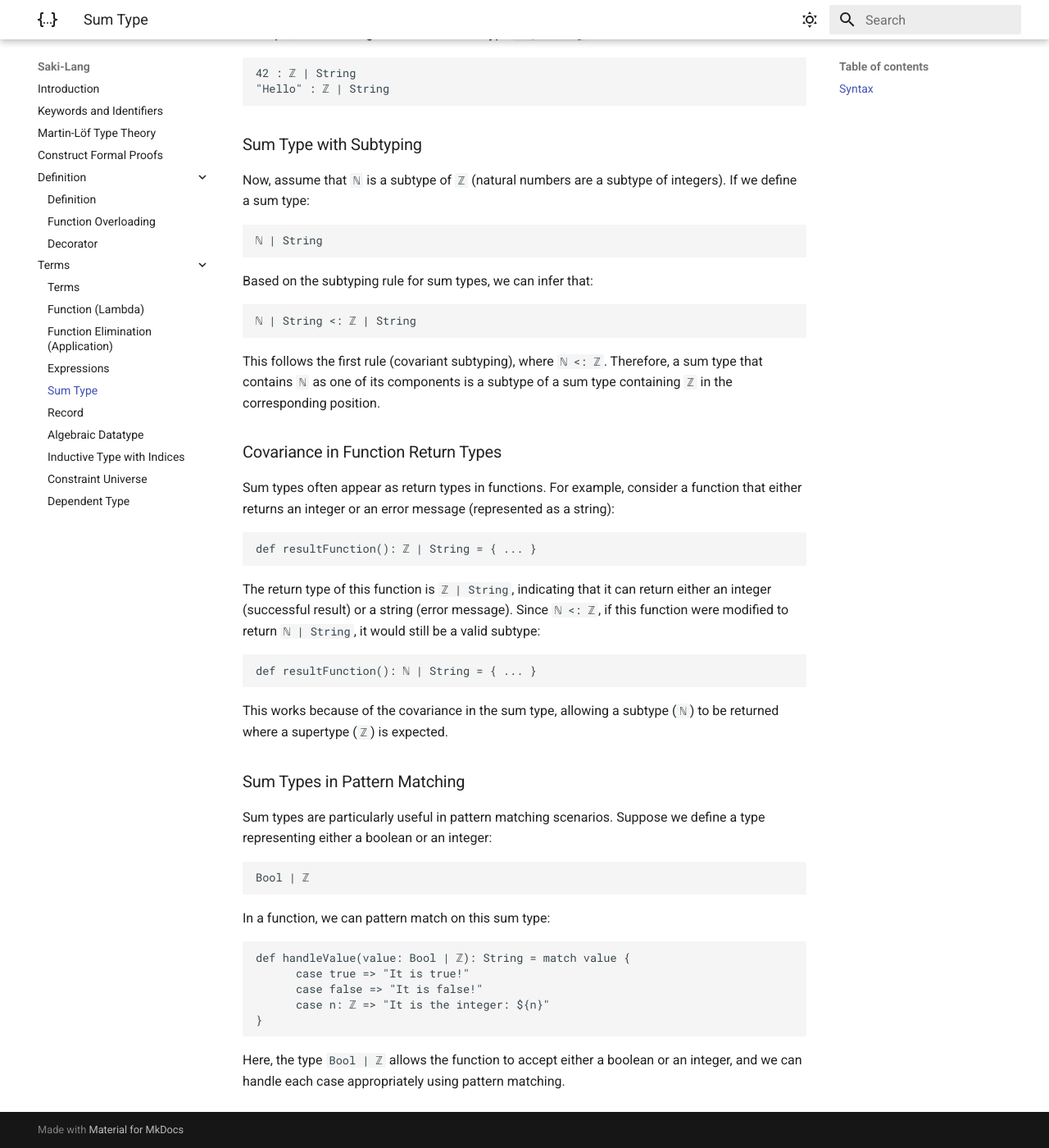
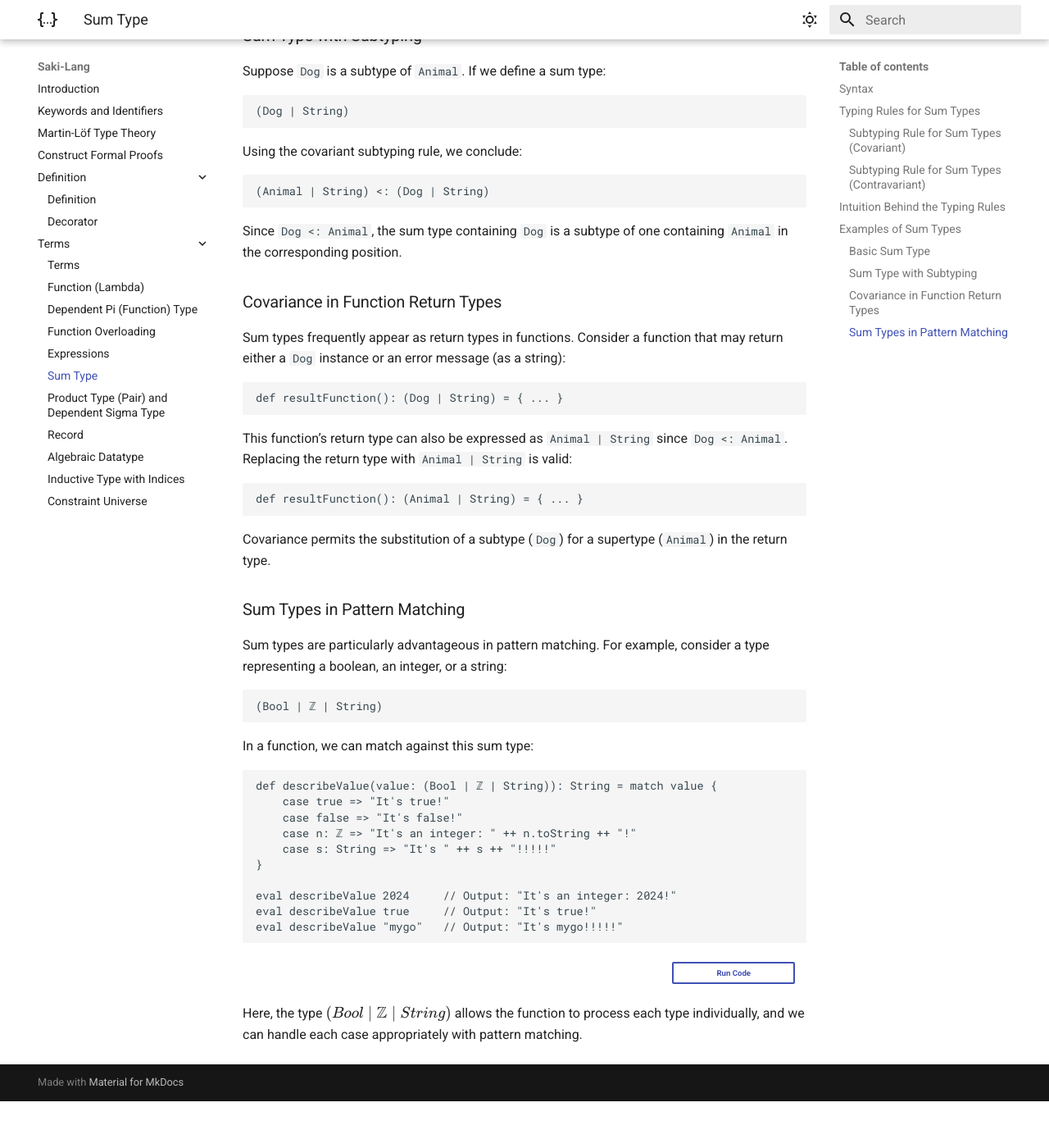
Before and after one commit to saki-lang/saki-lang.github.io, an MkDocs documentation site: the page built from docs/Terms/05-sum.md, in a window 1280 px wide and 1400 px high, scrolled down 2133 px. Shown: the whole window at 82% size. Built offline with MkDocs 1.6.1 and Material for MkDocs 9.7.7, drawn with Linux system fonts in a browser that asks for light colours; after the commit the page ends 3476 px from its top, so only the background shows below that; some of the changed text lies outside the part shown.

Commit message:
feat(core): add union type (sum type)

````diff
--- a/docs/Definition/01-overloading.md
+++ /dev/null
@@ -1,101 +0,0 @@
-# Function Overloading
-
-In **Saki**, function overloading is introduced by leveraging a new type construct called the **superposition type** ($A \oplus B$), which allows a single function to operate over multiple input types, providing different behaviors based on the types of arguments passed to the function. This generalizes traditional function overloading, often found in programming languages, into the type-theoretic framework of **Martin-Löf Type Theory (MLTT)**. The superposition type formalizes this behavior, ensuring that function overloading is type-safe and rigorous, enabling polymorphism at the type level.
-
-## Superposition Types
-
-The **superposition type** $A \oplus B$ encapsulates the ability of a function to accept multiple types as input and return different types depending on the context of the application. Unlike a **sum type** ($A \sqcup B$), which restricts a term to belong to either $A$ or $B$, the superposition type dynamically resolves the term’s type based on the argument passed, making it applicable multiple times for different types.
-
-For example, if a function can handle both integer and string types, its type would be expressed as $Int \oplus String$, meaning that the function can accept either type, and the appropriate behavior will be applied based on the argument.
-
-### Typing Rules for Superposition Types
-
-The rules for superposition types enable the safe typing and application of overloaded functions in the type system. These rules are as follows:
-
-1. **Term Typing for Superposition Types**:
-
-$$
-\frac{\Gamma \vdash t: A \quad \Delta \vdash t: B}{\Gamma, \Delta \vdash t: A \oplus B}
-$$
-
-If a term $t$ can be typed as both $A$ in context $\Gamma$ and $B$ in context $\Delta$, then $t$ can be assigned the superposition type $A \oplus B$ in the combined context $\Gamma, \Delta$. This allows the function to behave polymorphically, with its type determined by the argument.
-
-2. **Function Overloading with Superposition**:
-
-$$
-\frac{\Gamma \vdash t: A \rightarrow B \quad \Delta \vdash t: A \rightarrow C}{\Gamma, \Delta \vdash t: A \rightarrow (B \oplus C)}
-$$
-
-This rule allows a function to have multiple return types based on the context of its application. The function `t` can return either `B` in context $\Gamma$ or `C$ in context $\Delta$, and the final type is resolved as $B \oplus C$ depending on the argument.
-
-3. **Function Application for Overloaded Functions**:
-
-$$
-\frac{\Gamma \vdash f: (A \rightarrow B) \oplus (C \rightarrow D) \quad \Gamma \vdash t: A}{\Gamma \vdash f\ t: B}
-$$
-
-This rule governs the application of overloaded functions. If a function `f` has a superposition type $(A \rightarrow B) \oplus (C \rightarrow D)$, applying it to an argument of type `A` resolves the function to return type `B`.
-
-4. **Subtyping for Superposition Types**:
-
-$$
-(A \sqcup B) <: (A \oplus B)
-$$
-
-This rule states that a sum type $A \sqcup B$, which represents an exclusive choice between `A` and `B`, is a subtype of the corresponding superposition type $A \oplus B$. Superposition types provide more flexibility, allowing the function’s behavior to be dynamically resolved based on the context.
-
-## Example of Function Overloading with Superposition
-
-Consider the following example where a function `f` can take either an integer or a string as input and perform different operations:
-
-```scala
-def f(x: Int): Int = x + 1
-def f(x: String): String = x + "!"
-```
-
-In **Saki**, this behavior would be captured by a superposition type:
-
-```scala
-f: (Int -> Int) ⊕ (String -> String)
-```
-
-When called with an integer, `f(5)` returns `6`; when called with a string, `f("Hello")` returns `"Hello!"`.
-
-### Overloading via `let-in` Expressions
-
-The **`let-in` expression** in Saki can also incorporate superposition types, allowing for function overloading in local contexts. The general form of the `let-in` expression is:
-
-$$
-\text{let } x = t_1 \text{ in } t_2
-$$
-
-If `t_1` has a superposition type, the variable `x` inherits this type, and the body `t_2` must handle each possible type that `x` may take on.
-
-#### Typing Rule for Overloaded `let-in`
-
-$$
-\frac{\Gamma \vdash t_1 : A \oplus C \quad \Gamma, x:A \vdash t_2 : B \quad \Gamma, x:C \vdash t_2 : D}{\Gamma \vdash \text{let } x = t_1 \text{ in } t_2 : B \oplus D}
-$$
-
-In this case:
-
-- $t_1$ has the superposition type $A \oplus C$.
-- $t_2$ is well-typed under both contexts $\Gamma, x:A$ and $\Gamma, x:C$, producing types $B$ and $D$.
-- The resulting type of the `let-in` expression is $B \oplus D$, reflecting the dynamic resolution based on the branch of the superposition.
-
-#### Function Overloading in Context
-
-In **Saki**, overloaded functions may operate on different types, but their behavior and return type must be well-typed in each case. For example, consider the following overloaded function `g`:
-
-```scala
-def g(x: Int): String = "The number is " + x.toString
-def g(x: Bool): String = if x then "True" else "False"
-```
-
-The type of `g` would be:
-
-```scala
-g: (Int -> String) ⊕ (Bool -> String)
-```
-
-When `g` is applied to an integer, it returns a string representing the number; when applied to a boolean, it returns `"True"` or `"False"`.
--- a/docs/Terms/04-sum.md
+++ b/docs/Terms/05-sum.md
@@ -1,8 +1,7 @@
 # Sum Type
 
-## Syntax
-
-# Sum Type Terms
+<script type="module" src="/javascripts/editor.js"></script>
+<link rel="stylesheet" href="/static/styles.css">
 
 Sum types (also known as disjoint union types or variant types) are one of the key constructs in type theory for expressing a choice between different types. A sum type allows a value to be one of several distinct types.
 
@@ -14,7 +13,7 @@
 SumTypeTerm     ::= Term ‘|’ Term
 ```
 
-This means that a value of type `A | B` can be either a value of type `A` or a value of type `B`. The sum type is closed and disjoint, meaning the value must belong to one of the specified types and not both simultaneously. This is distinct from intersection types where values must belong to all specified types.
+This means that a value of type $(A \mid B)$ can be either a value of type $A$ or a value of type $B$. The sum type is closed and disjoint, meaning the value must belong to one of the specified types and not both simultaneously. This is distinct from intersection types where values must belong to all specified types.
 
 ## Typing Rules for Sum Types
 
@@ -60,67 +59,100 @@
 
 ### Basic Sum Type
 
-Consider a sum type representing a value that can either be an integer (`ℤ`) or a string:
+Consider a sum type representing a value that may either be an integer ($\mathbb{Z}$) or a string:
+
+<div class="code-editor">
 
 ```
-ℤ | String
+(ℤ | String)
 ```
+</div>
 
-The type `ℤ | String` means that a value of this type can either be an integer or a string. For example, the following are valid values of type `ℤ | String`:
+The type $(ℤ \mid String)$ specifies that a value can either be an integer or a string. Valid values for this type include:
+
+<div class="code-editor">
 
 ```
-42 : ℤ | String
-"Hello" : ℤ | String
+42 : (ℤ | String)
+"Hello" : (ℤ | String)
 ```
+</div>
 
 ### Sum Type with Subtyping
 
-Now, assume that `ℕ` is a subtype of `ℤ` (natural numbers are a subtype of integers). If we define a sum type:
+Suppose `Dog` is a subtype of `Animal`. If we define a sum type:
+
+<div class="code-editor">
 
 ```
-ℕ | String
+(Dog | String)
 ```
+</div>
 
-Based on the subtyping rule for sum types, we can infer that:
+Using the covariant subtyping rule, we conclude:
+
+<div class="code-editor">
 
 ```
-ℕ | String <: ℤ | String
+(Animal | String) <: (Dog | String)
 ```
+</div>
 
-This follows the first rule (covariant subtyping), where `ℕ <: ℤ`. Therefore, a sum type that contains `ℕ` as one of its components is a subtype of a sum type containing `ℤ` in the corresponding position.
+Since `Dog <: Animal`, the sum type containing `Dog` is a subtype of one containing `Animal` in the corresponding position.
 
 ### Covariance in Function Return Types
 
-Sum types often appear as return types in functions. For example, consider a function that either returns an integer or an error message (represented as a string):
+Sum types frequently appear as return types in functions. Consider a function that may return either a `Dog` instance or an error message (as a string):
+
+<div class="code-editor">
 
 ```
-def resultFunction(): ℤ | String = { ... }
+def resultFunction(): (Dog | String) = { ... }
 ```
+</div>
 
-The return type of this function is `ℤ | String`, indicating that it can return either an integer (successful result) or a string (error message). Since `ℕ <: ℤ`, if this function were modified to return `ℕ | String`, it would still be a valid subtype:
+This function’s return type can also be expressed as `Animal | String` since `Dog <: Animal`. Replacing the return type with `Animal | String` is valid:
+
+<div class="code-editor">
 
 ```
-def resultFunction(): ℕ | String = { ... }
+def resultFunction(): (Animal | String) = { ... }
 ```
+</div>
 
-This works because of the covariance in the sum type, allowing a subtype (`ℕ`) to be returned where a supertype (`ℤ`) is expected.
+Covariance permits the substitution of a subtype (`Dog`) for a supertype (`Animal`) in the return type.
 
 ### Sum Types in Pattern Matching
 
-Sum types are particularly useful in pattern matching scenarios. Suppose we define a type representing either a boolean or an integer:
+Sum types are particularly advantageous in pattern matching. For example, consider a type representing a boolean, an integer, or a string:
+
+<div class="code-editor">
 
 ```
-Bool | ℤ
+(Bool | ℤ | String)
 ```
+</div>
 
-In a function, we can pattern match on this sum type:
+In a function, we can match against this sum type:
+
+<div class="code-editor" id="code-sum-pattern-matching">
 
 ```
-def handleValue(value: Bool | ℤ): String = match value {
-      case true => "It is true!"
-      case false => "It is false!"
-      case n: ℤ => "It is the integer: ${n}"
+def describeValue(value: (Bool | ℤ | String)): String = match value {
+    case true => "It's true!"
+    case false => "It's false!"
+    case n: ℤ => "It's an integer: " ++ n.toString ++ "!"
+    case s: String => "It's " ++ s ++ "!!!!!"
 }
+
+eval describeValue 2024     // Output: "It's an integer: 2024!"
+eval describeValue true     // Output: "It's true!"
+eval describeValue "mygo"   // Output: "It's mygo!!!!!"
 ```
+</div>
+<div class="button-container">
+    <button class="md-button button-run" onclick="runCodeInEditor('code-sum-pattern-matching', 'output-sum-pattern-matching')">Run Code</button>
+</div>
+<div class="result-editor" id="output-sum-pattern-matching"></div>
 
-Here, the type `Bool | ℤ` allows the function to accept either a boolean or an integer, and we can handle each case appropriately using pattern matching.
+Here, the type $(Bool \mid ℤ \mid String)$ allows the function to process each type individually, and we can handle each case appropriately with pattern matching.
````
Also changed, not shown: docs/Terms/02-application.md (deleted, +0 -163 lines), docs/Terms/02-dependent-pi.md (renamed from docs/Terms/Dependent Type.md, +5 -2 lines), docs/Terms/03-overloading.md (added, +158 -0 lines), docs/Terms/06-pair.md (added, +70 -0 lines), docs/Terms/09-inductive.md (renamed from docs/Terms/07-inductive.md, +2 -2 lines), docs/Definition/01-decorator.md (renamed from docs/Definition/02-decorator.md), docs/Terms/04-expr.md (renamed from docs/Terms/03-expr.md), docs/Terms/07-record.md (renamed from docs/Terms/05-record.md), docs/Terms/08-adt.md (renamed from docs/Terms/06-adt.md), docs/Terms/10-constraint.md (renamed from docs/Terms/08-constraint.md).
